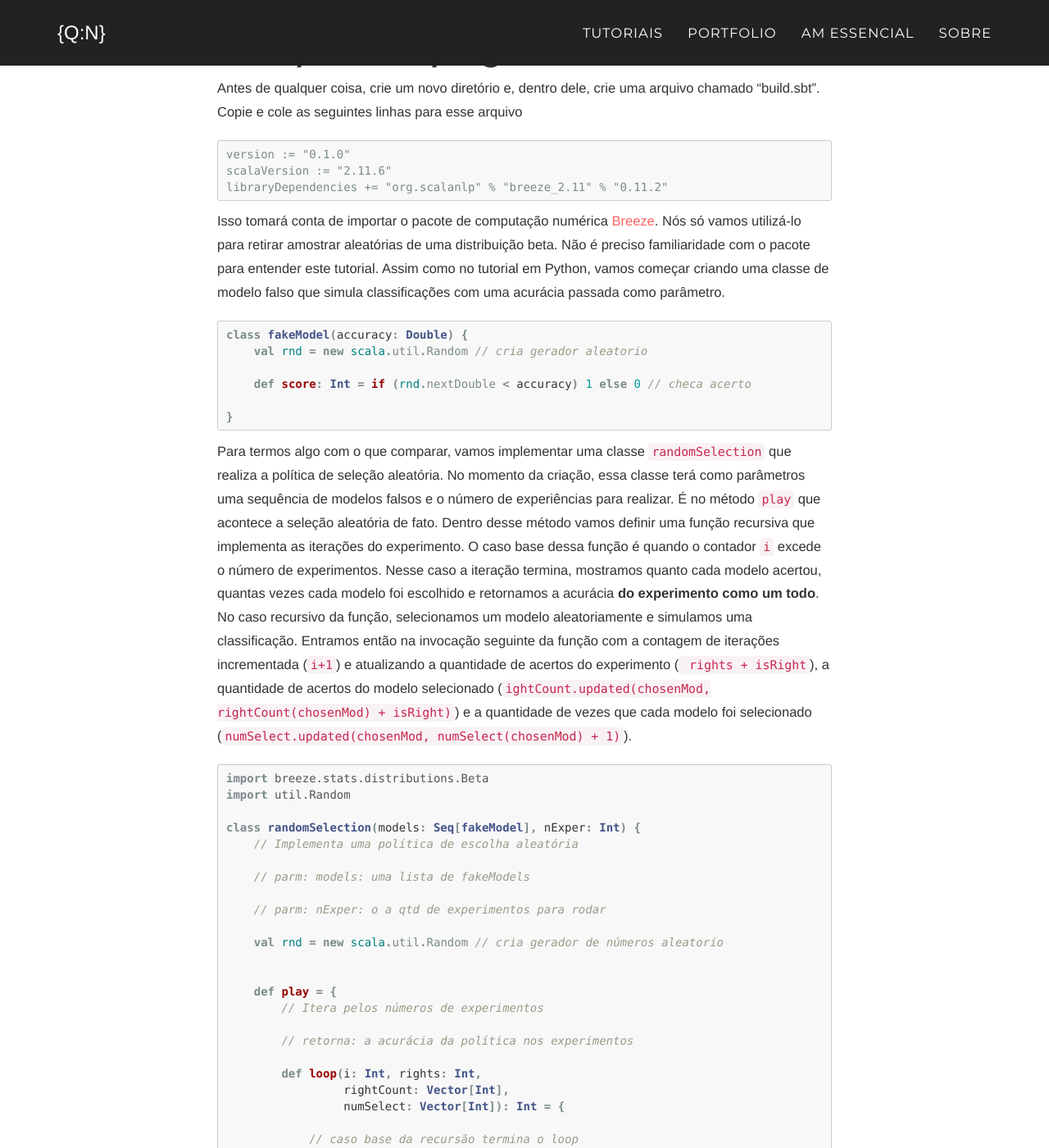
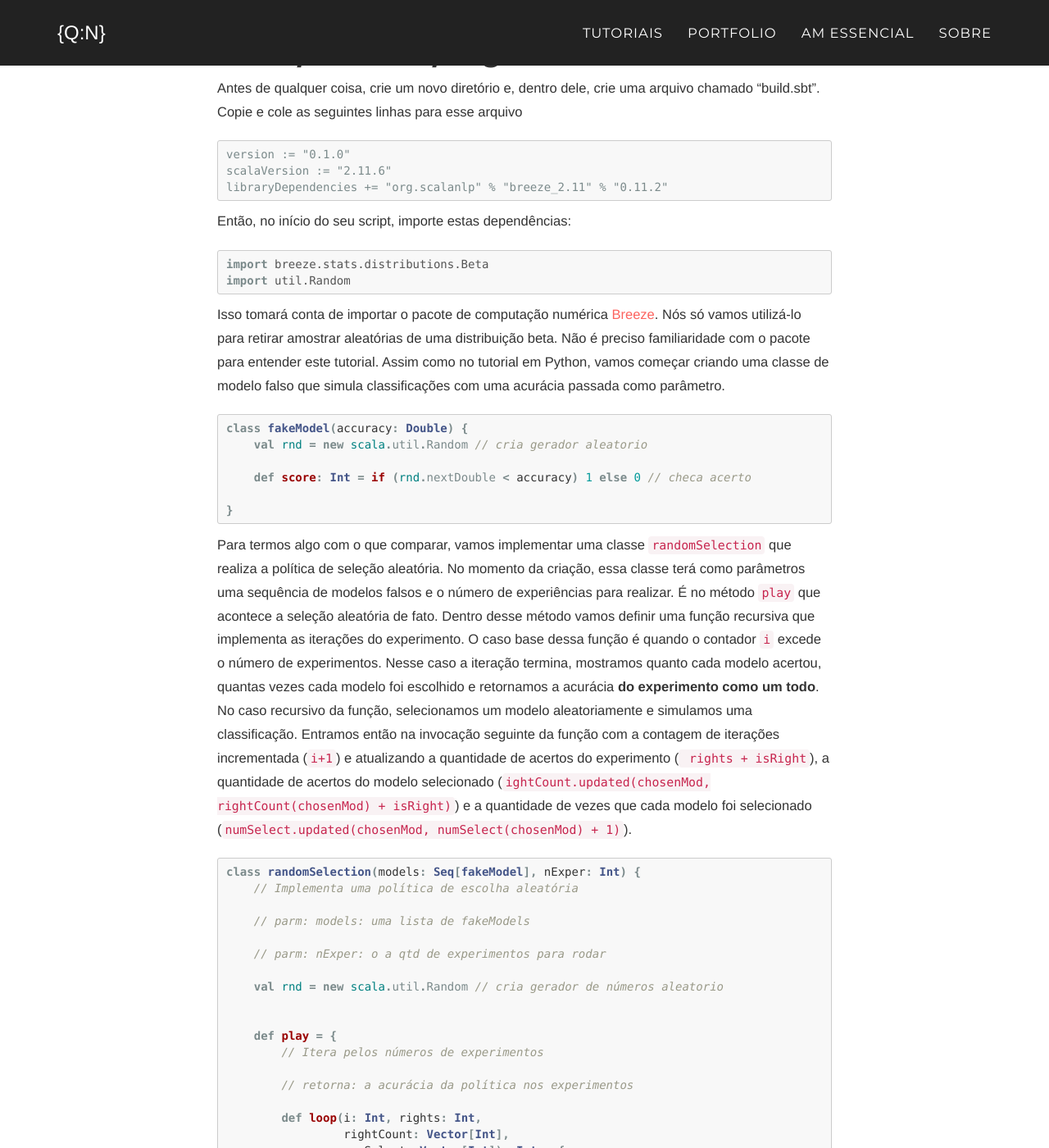
Before and after one commit to matheusfacure/matheusfacure.github.io, a Jekyll site: the page built from _posts/2017-08-26-bernoulli-bandits-thompson-scala.md, in a window 1280 px wide and 1400 px high, scrolled down 1049 px. Shown: the whole window at 82% size. Built offline with Jekyll 4.4.1, drawn with Linux system fonts in a browser that asks for light colours; some web fonts are replaced; comment, search, counter and statistics services are not loaded.

Commit message:
arruma ts

````diff
--- a/_posts/2017-08-26-bernoulli-bandits-thompson-scala.md
+++ b/_posts/2017-08-26-bernoulli-bandits-thompson-scala.md
@@ -30,6 +30,14 @@ scalaVersion := "2.11.6"
 libraryDependencies += "org.scalanlp" % "breeze_2.11" % "0.11.2"
 ```
 
+Então, no início do seu script, importe estas dependências:
+
+{% highlight scala %}
+import breeze.stats.distributions.Beta
+import util.Random
+{% endhighlight %}
+
+
 Isso tomará conta de importar o pacote de computação numérica [Breeze](https://github.com/scalanlp/breeze). Nós só vamos utilizá-lo para retirar amostrar aleatórias de uma distribuição beta. Não é preciso familiaridade com o pacote para entender este tutorial. Assim como no tutorial em Python, vamos começar criando uma classe de modelo falso que simula classificações com uma acurácia passada como parâmetro.
 
 {% highlight scala %}
````
Also changed, not shown: other parts of _posts/2017-08-26-bernoulli-bandits-thompson-scala.md (+0 -3 lines).
